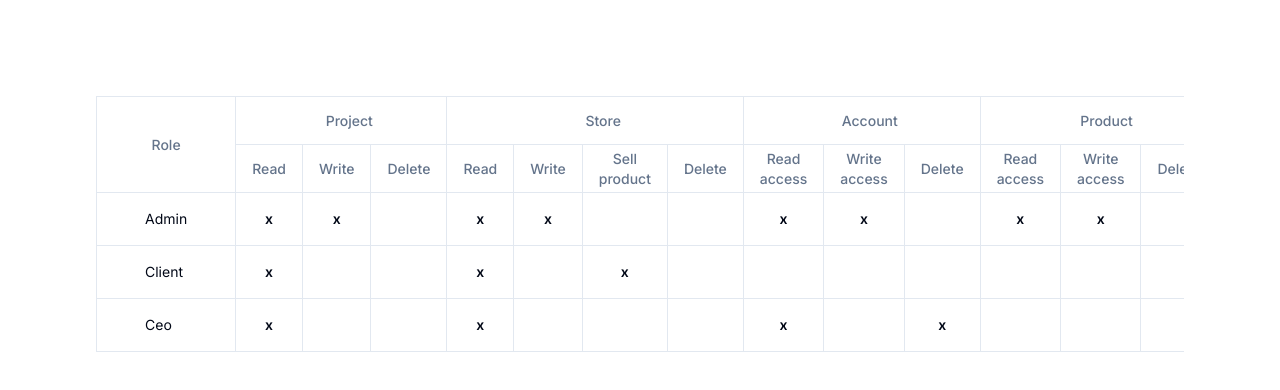
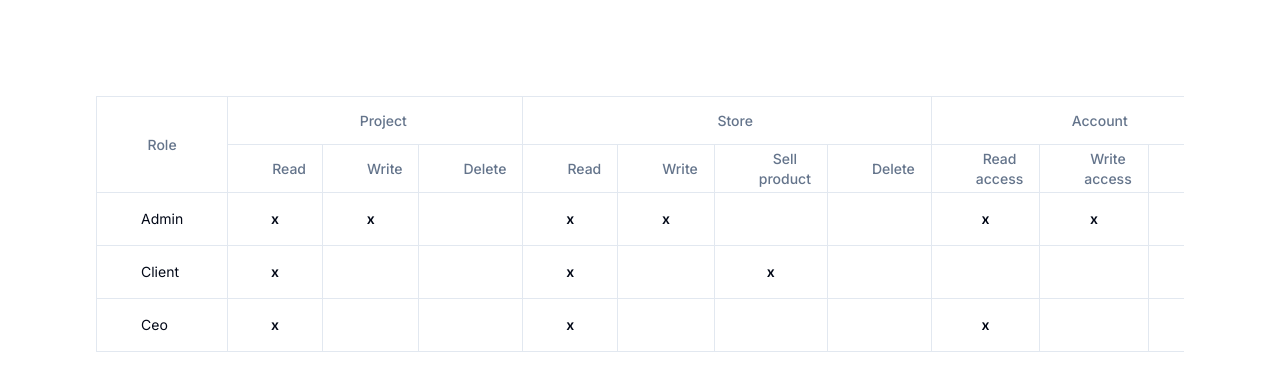
Before and after one commit to NJ9802/role-dashboard, a Next.js app: page / in a window 1280 px wide. Shown: the top 390 px of the page. Built offline with nearby package versions, Linux system fonts and the light colour scheme.

Commit message:
Add change-all-permissions feature.

```diff
--- a/src/components/RoleDashboard/RoleDashboard.tsx
+++ b/src/components/RoleDashboard/RoleDashboard.tsx
@@ -47,7 +47,7 @@ const RoleDashboard: React.FC<RoleDashboardProps> = ({
               className="group border text-center"
               colSpan={entitiesWithPermissions[entity].length}
             >
-              <div className="flex items-center justify-center gap-4">
+              <div className="flex items-center justify-center gap-3">
                 <Checkbox
                   className="dashboardHiddenAction"
                   onCheckedChange={(checked) => {
@@ -87,8 +87,23 @@ const RoleDashboard: React.FC<RoleDashboardProps> = ({
         <TableRow>
           {entities.map((entity) => {
             return entitiesWithPermissions[entity].map((permission) => (
-              <TableHead key={permission} className="border text-center">
-                {formatString(permission)}
+              <TableHead key={permission} className="group border  text-center">
+                <div className="flex items-center gap-3 pr-4">
+                  <Checkbox
+                    onCheckedChange={(checked) => {
+                      dispatch({
+                        type: "change_all_permissions",
+                        payload: {
+                          checked,
+                          permission: `${entity}:${permission}`,
+                        },
+                      });
+                    }}
+                    className="dashboardHiddenAction"
+                  />
+
+                  <span>{formatString(permission)}</span>
+                </div>
               </TableHead>
             ));
           })}
@@ -99,7 +114,7 @@ const RoleDashboard: React.FC<RoleDashboardProps> = ({
         {rolesState.map((role) => (
           <TableRow key={role.id}>
             <TableCell className="group border">
-              <div className="flex items-center gap-4 pr-4">
+              <div className="flex items-center gap-3 pr-4">
                 <Checkbox
                   onCheckedChange={(checked) => {
                     dispatch({
--- a/src/lib/reducers.ts
+++ b/src/lib/reducers.ts
@@ -7,6 +7,28 @@ export interface Action {
 
 export function rolesReducer(draft: Role[], action: Action) {
   switch (action.type) {
+    case "change_all_permissions": {
+      const { checked, permission } = action.payload;
+
+      if (checked) {
+        draft.forEach(
+          (role) =>
+            (role.permissions = Array.from(
+              new Set([...role.permissions, permission]),
+            )),
+        );
+      } else {
+        draft.forEach(
+          (role) =>
+            (role.permissions = role.permissions.filter(
+              (item) => item !== permission,
+            )),
+        );
+      }
+
+      break;
+    }
+
     case "change_all_role_permissions": {
       const { roleId, checked, allPermissions } = action.payload;
 
```
